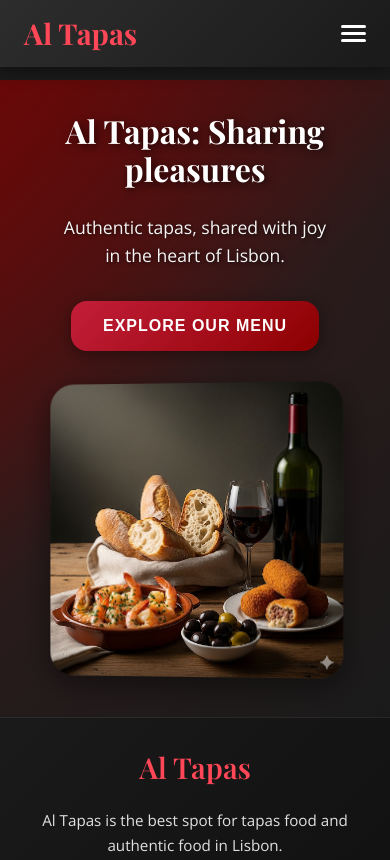
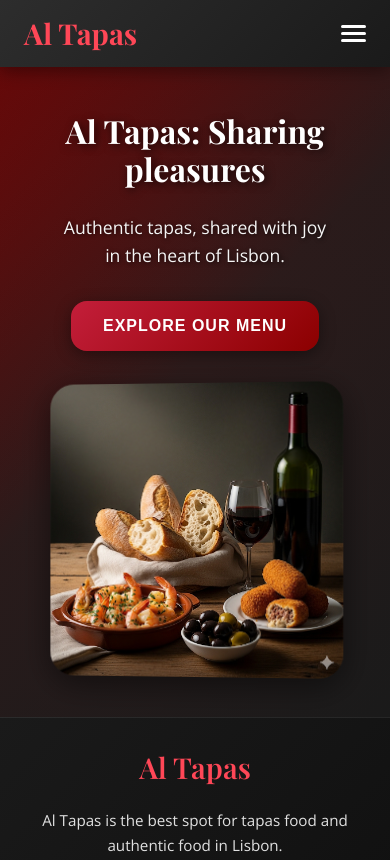
Before and after one commit to ruicastilho23/Al-Tapas, a plain HTML site: page index.html in a window 390 px wide. Shown: the top 860 px of the page. Drawn offline with nearby package versions, Linux system fonts and the light colour scheme.

Commit message:
Fixing spacing issues between navbar and main content

```diff
--- a/style.css
+++ b/style.css
@@ -177,7 +177,8 @@ a:hover {
     margin-top: 80px;
 }
 
-.section:first-child {
+.section:first-child,
+.hero {
     margin-top: 0;
 }
 
@@ -193,6 +194,7 @@ a:hover {
 /* Hero Section */
 .hero {
     min-height: 100vh;
+    padding-top: 80px;
     background: var(--gradient-hero);
     display: flex;
     align-items: center;
@@ -973,7 +975,10 @@ a:focus {
 
     /* Hero section mobile layout */
     .hero {
-        padding: calc(80px + var(--space-lg)) var(--space-md) var(--space-lg);
+        padding-top: calc(80px + var(--space-lg)) !important;
+        padding-left: var(--space-md);
+        padding-right: var(--space-md);
+        padding-bottom: var(--space-lg);
         min-height: auto;
     }
 
```
